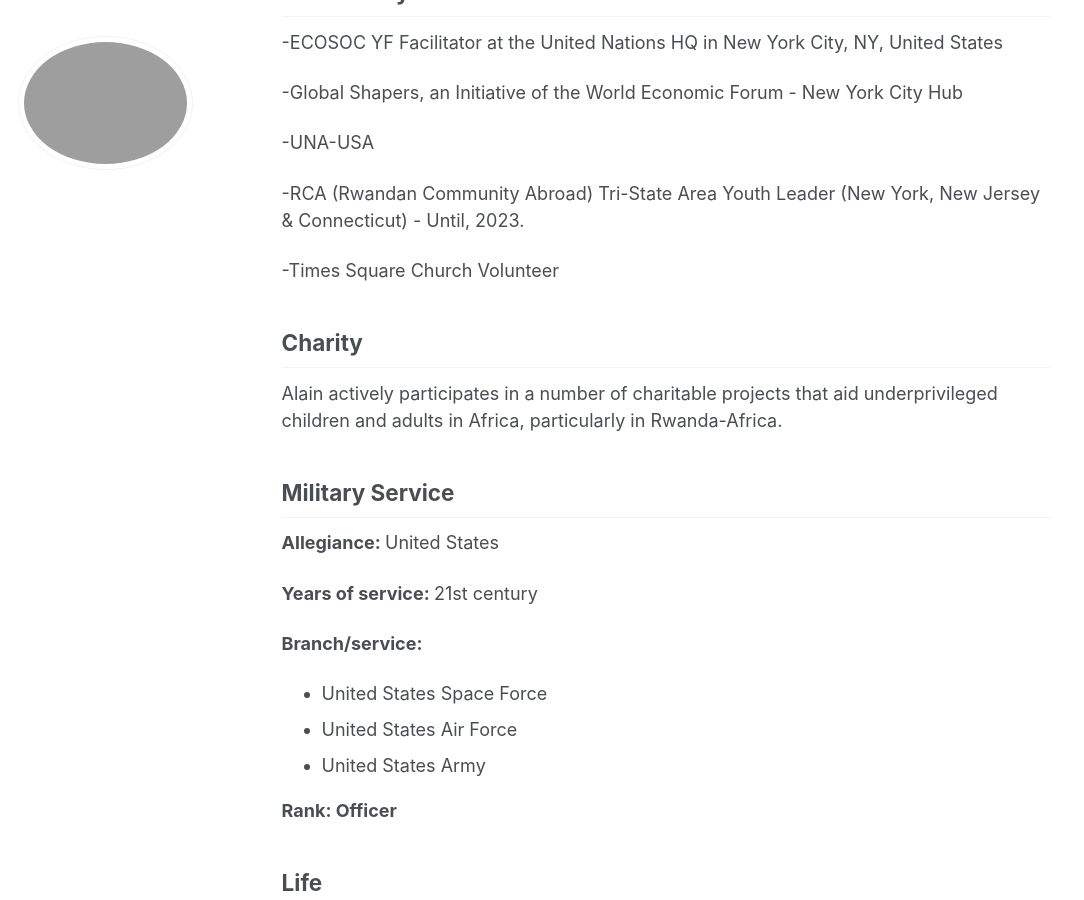
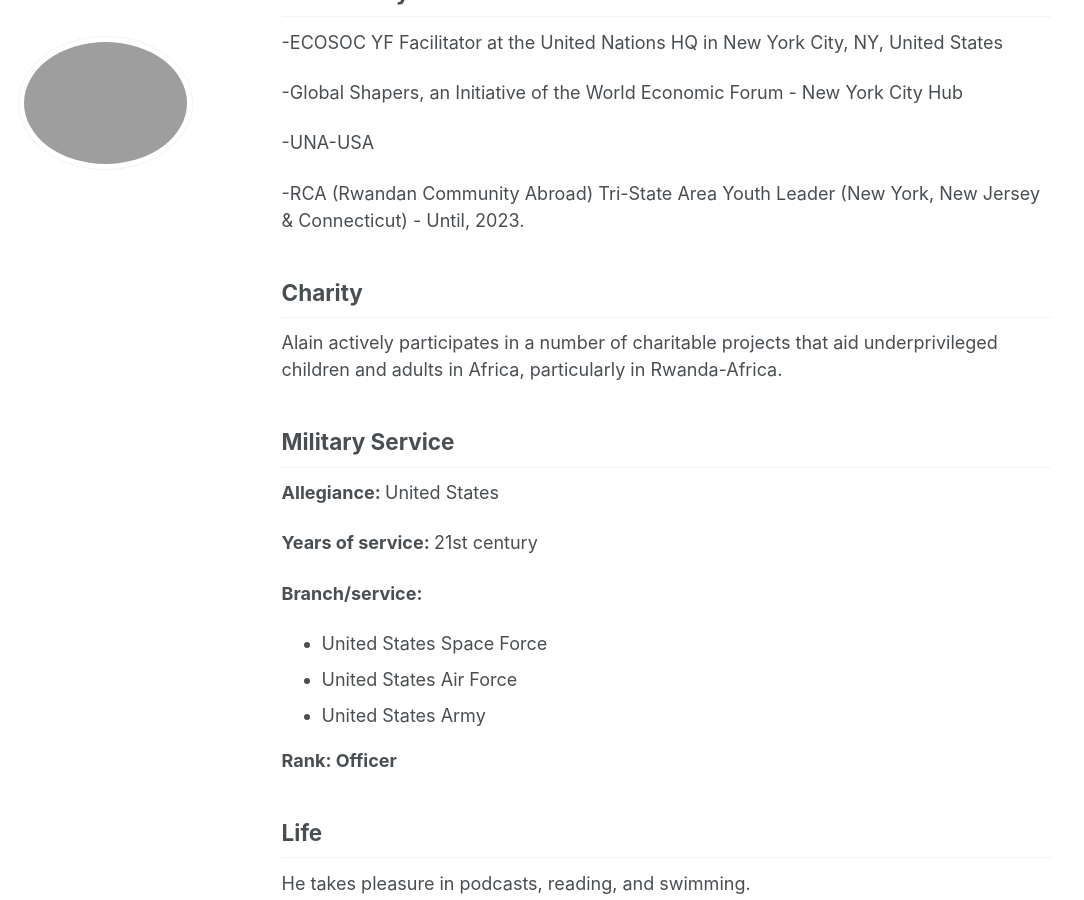
Before and after one commit to phdcsseiden/phdcsseiden.github.io, a Jekyll site: the page built from _pages/about.md, in a window 1280 px wide and 900 px high, scrolled down 2890 px. Shown: the whole window, without its empty margins (0-1084 px from the left). Built offline with Jekyll 4.4.1, drawn with Linux system fonts in a browser that asks for light colours.

Commit message:
Update about.md

```diff
--- a/_pages/about.md
+++ b/_pages/about.md
@@ -99,7 +99,6 @@
 
 -RCA (Rwandan Community Abroad) Tri-State Area Youth Leader (New York, New Jersey & Connecticut) - Until, 2023.
 
--Times Square Church Volunteer
 
 
 ## Charity
```
